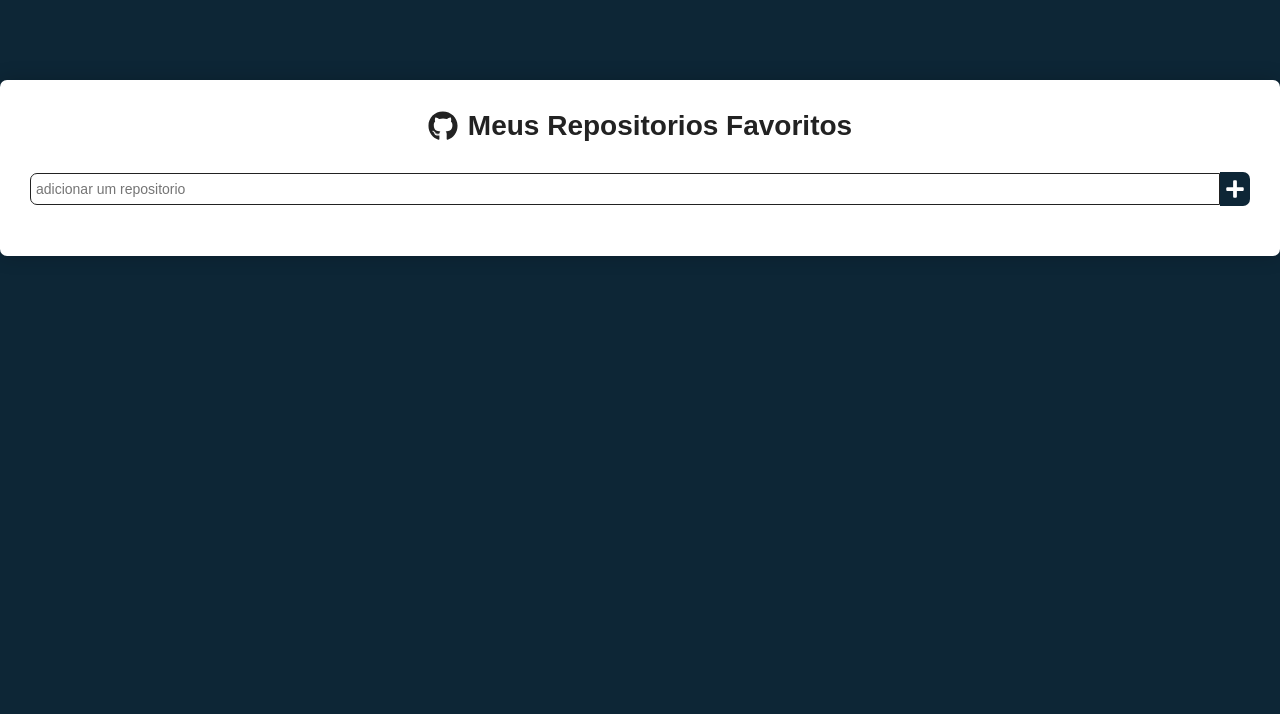
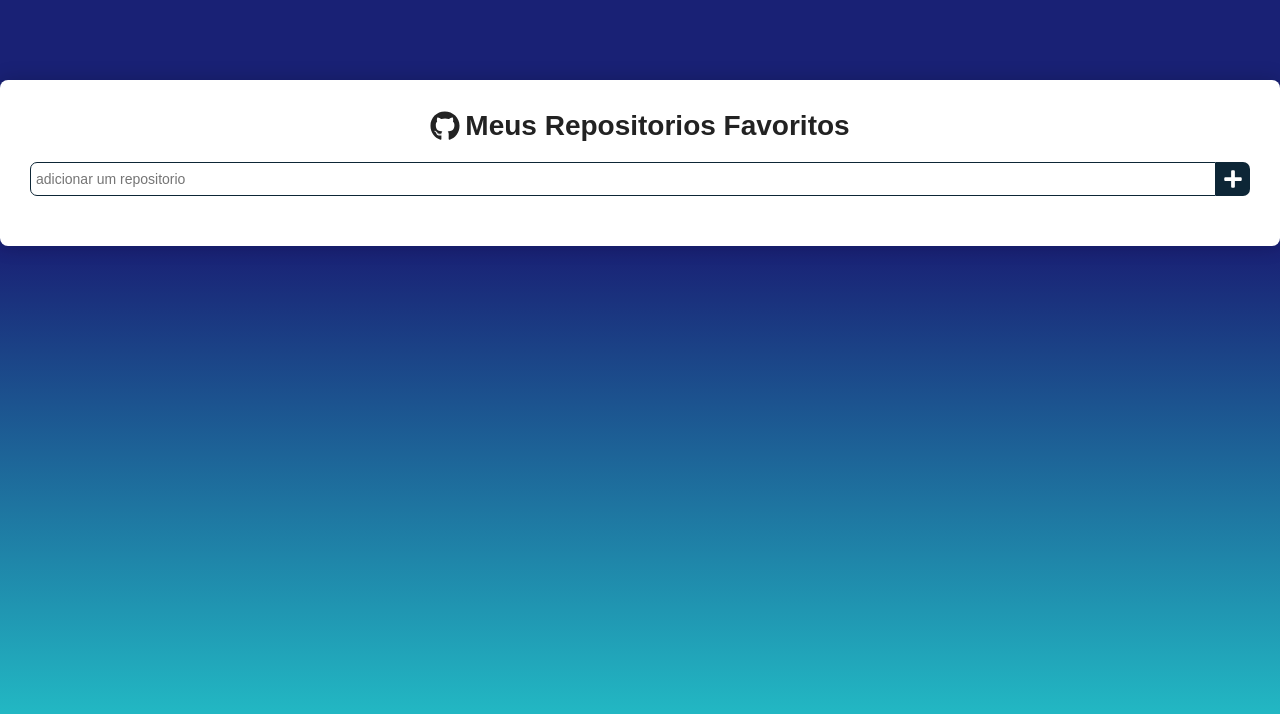
Before and after one commit to VictorEdsonsr/Projeto-meus-repos, a React (Create React App) app: page / in a window 1280 px wide. Shown: the top 714 px of the page. Built offline with nearby package versions, Linux system fonts and the light colour scheme.

Commit message:
tentando salvar e usar parametros nas rotas

```diff
--- a/public/index.html
+++ b/public/index.html
@@ -6,7 +6,6 @@
   <meta name="viewport" content="width=device-width, initial-scale=1" />
   <meta name="theme-color" content="#000000" />
   <meta name="description" content="Web site created using create-react-app" />
-  <link rel="manifest" href="%PUBLIC_URL%/manifest.json" />
 
   <title>Meus Repositorios</title>
 </head>
--- a/src/Routes.js
+++ b/src/Routes.js
@@ -7,11 +7,7 @@ export default function Routing() {
     <BrowserRouter>
       <Routes>
         <Route exact path="/" element={<Home />} />
-        <Route path="/repositorios/" element={<Repositorios />} />
-        <Route
-          path="/repositorios/:repositoriosId"
-          element={<Repositorios />}
-        />
+        <Route path="/repositorios/:repositorio" element={<Repositorios />} />
       </Routes>
     </BrowserRouter>
   );
--- a/src/pages/Home/index.js
+++ b/src/pages/Home/index.js
@@ -1,6 +1,7 @@
+import { useState, useCallback, useEffect } from "react";
 import { Container, Form, SubmitButton, List, DeleteButton } from "./styles";
 import { FaGithub, FaPlus, FaSpinner, FaBars, FaTrash } from "react-icons/fa";
-import { useState, useCallback, useEffect } from "react";
+import { Link } from "react-router-dom";
 
 import api from "../../services/api";
 
@@ -8,11 +9,25 @@ export default function Home() {
   const [newRepo, setNewRepo] = useState("");
   const [repositorios, setRepositorios] = useState([]);
   const [loading, setLoading] = useState(false);
-  const [alert, setAlert] = useState(null);
+  const [error, setError] = useState(null);
+
+  //salvando - did update
+  useEffect(() => {
+    localStorage.setItem("@repositorios", JSON.stringify(repositorios));
+  }, [repositorios]);
+
+  //buscando - Did mount
+  useEffect(() => {
+    const repoStorage = localStorage.getItem("@repositorios");
+
+    if (repoStorage) {
+      setRepositorios(JSON.parse(repoStorage));
+    }
+  }, []);
 
   function handleChange(e) {
     setNewRepo(e.target.value);
-    setAlert(null);
+    setError(null);
   }
 
   const handleSubmit = useCallback(
@@ -22,12 +37,16 @@ export default function Home() {
       async function loadApi() {
         setLoading(true);
         try {
-          if (!newRepo) throw new Error(`Voce deve digitar um repositorio`);
+          if (newRepo === " ") {
+            throw new Error(`Voce deve digitar um repositorio`);
+          }
 
           const response = await api.get(`repos/${newRepo}`);
 
           const hasRepo = repositorios.find((repo) => repo === newRepo);
-          if (hasRepo) throw new Error(`Esse repositorio ja existe`);
+          if (hasRepo) {
+            throw new Error(`Esse repositorio ja existe`);
+          }
 
           const data = {
             name: response.data.full_name,
@@ -36,7 +55,7 @@ export default function Home() {
           setRepositorios([...repositorios, data.name]);
           setNewRepo("");
         } catch (e) {
-          setAlert(true);
+          setError(true);
           console.log(e);
         } finally {
           setLoading(false);
@@ -58,19 +77,6 @@ export default function Home() {
     },
     [repositorios]
   );
-  //buscando
-  useEffect(() => {
-    const repoStorage = localStorage.getItem("repos");
-
-    if (repoStorage) {
-      setRepositorios(JSON.parse(repoStorage));
-    }
-  }, []);
-
-  //salvando
-  useEffect(() => {
-    localStorage.setItem("repos", JSON.stringify(repositorios));
-  }, [repositorios]);
 
   return (
     <Container>
@@ -79,7 +85,7 @@ export default function Home() {
         Meus Repositorios Favoritos
       </h1>
 
-      <Form alert={alert} onSubmit={handleSubmit}>
+      <Form error={error} onSubmit={handleSubmit}>
         <input
           type="text"
           placeholder="adicionar um repositorio"
@@ -105,9 +111,9 @@ export default function Home() {
               </DeleteButton>
               {repos}
             </span>
-            <a href="#">
+            <Link to={`repositorio/${encodeURIComponent(repos)}`}>
               <FaBars color="#0d2636" size={24} />
-            </a>
+            </Link>
           </li>
         ))}
       </List>
--- a/src/pages/Home/styles.js
+++ b/src/pages/Home/styles.js
@@ -5,36 +5,34 @@ export const Container = styled.div`
   margin: 80px auto;
   background: #fff;
   padding: 30px;
-  border-radius: 7px;
+  border-radius: 8px;
   box-shadow: 0 0 20px rgba(0, 0, 0, 0.2);
+
   h1 {
-    display: flex;
     align-items: center;
     justify-content: center;
+    display: flex;
 
     svg {
-      margin-right: 10px;
+      margin-right: 5px;
     }
   }
 `;
 
 export const Form = styled.form`
-  margin-top: 30px;
+  margin: 20px auto;
   display: flex;
-  flex-direction: row;
-  align-items: center;
-  justify-content: center;
 
   input {
+    border: solid 1px #0d2636;
     flex: 1;
-    border: ${({ alert }) => (alert ? `#FF0000` : `#222`)} solid 1px;
     padding: 7px 5px;
     border-top-left-radius: 7px;
     border-bottom-left-radius: 7px;
   }
 `;
 
-//ANIMACAO DO BOTAO
+//animacao
 const animated = keyframes`
     from{
         transform:rotate(0deg);
@@ -43,19 +41,20 @@ const animated = keyframes`
     to{
         transform:rotate(360deg);
     }
+
 `;
 
 export const SubmitButton = styled.button.attrs(({ loading }) => ({
   type: "submit",
   disabled: loading,
 }))`
+  background: #0d2636;
+  border-top-right-radius: 7px;
+  border-bottom-right-radius: 7px;
+  padding: 7px;
   display: flex;
   align-items: center;
   justify-content: center;
-  padding: 7px 5px;
-  background: #0d2636;
-  border-top-right-radius: 7px;
-  border-bottom-right-radius: 7px;
 
   &[disabled] {
     opacity: 0.7;
@@ -71,35 +70,31 @@ export const SubmitButton = styled.button.attrs(({ loading }) => ({
     `}
 `;
 
-export const DeleteButton = styled.button.attrs({
-  type: `button`,
-})`
-  background: transparent;
-  padding: 8px 7px;
-  outline: none;
-  border: 0;
-  border-radius: 4px;
-`;
-
 export const List = styled.ul`
+  margin: 10px auto;
   list-style: none;
-  margin-top: 20px;
 
   li {
     display: flex;
     flex-direction: row;
+    justify-content: space-between;
     align-items: center;
-    justify-content: space-between;
-    padding: 7px 5px;
-    color: #0d2636;
+    padding: 5px;
+
+    & + li {
+      border-top: solid 1px #eee;
+    }
 
     span {
       display: flex;
       align-items: center;
+      svg {
+        margin-right: 10px;
       }
-
-    & + li {
-      border-top: solid 1px #eee;
     }
   }
 `;
+
+export const DeleteButton = styled.button.attrs({
+  type: "button",
+})``;
--- a/src/pages/Repositorios/index.js
+++ b/src/pages/Repositorios/index.js
@@ -1,7 +1,7 @@
-export default function Repositorios() {
-  return (
-    <div>
-      <h1>Repositorios</h1>
-    </div>
-  );
+import { Link, useParams } from "react-router-dom";
+
+export default function Repositorios({ match }) {
+  const { repositorio } = useParams();
+
+  return <div>{repositorio}</div>;
 }
--- a/src/styles/global.js
+++ b/src/styles/global.js
@@ -14,7 +14,10 @@ export default createGlobalStyle`
     }
 
     body{
-        background: #0D2636;
+        background: rgb(34, 183, 195);
+  background: linear-gradient(0deg,
+      rgba(34, 183, 195, 1) 11%,
+      rgba(25, 33, 117, 1) 69%);
     }
 
     body,input,button{
```
Also changed, not shown: public/manifest.json (deleted). Lines whose indentation alone changed are shown as unchanged.
